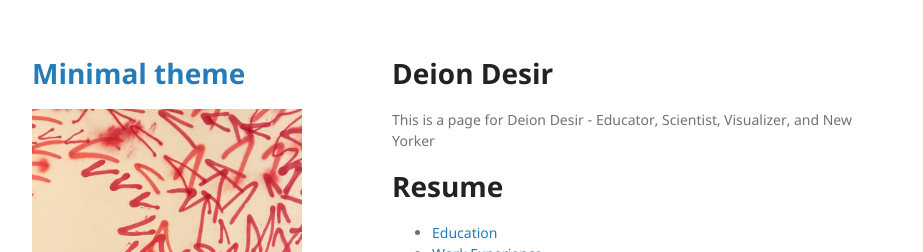
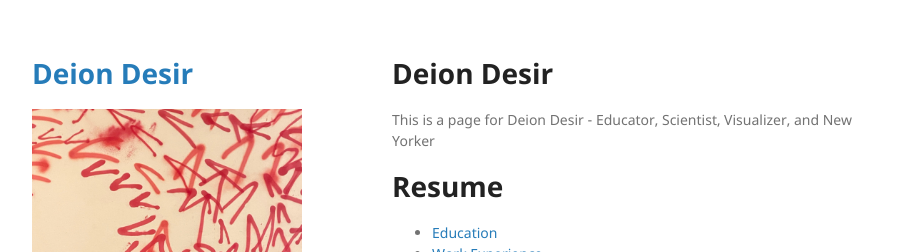
Before and after one commit to DeionDesir/DeionDesir.github.io, a Jekyll site: the page built from README.md, in a window 1280 px wide. Shown: the top 252 px of the page, without its empty margins (178-1101 px from the left). Built offline with Jekyll 4.4.1, drawn with Linux system fonts in a browser that asks for light colours; our own code applies the rules of GitHub Pages for plain Markdown files.

Commit message:
Update _config.yml

```diff
--- a/_config.yml
+++ b/_config.yml
@@ -1,4 +1,4 @@
-title: Minimal theme
+title: Deion Desir
 logo: /assets/img/unnamed.jpg
 description: Visualizer, Scientist, Educator, NYC
 show_downloads: false
```
